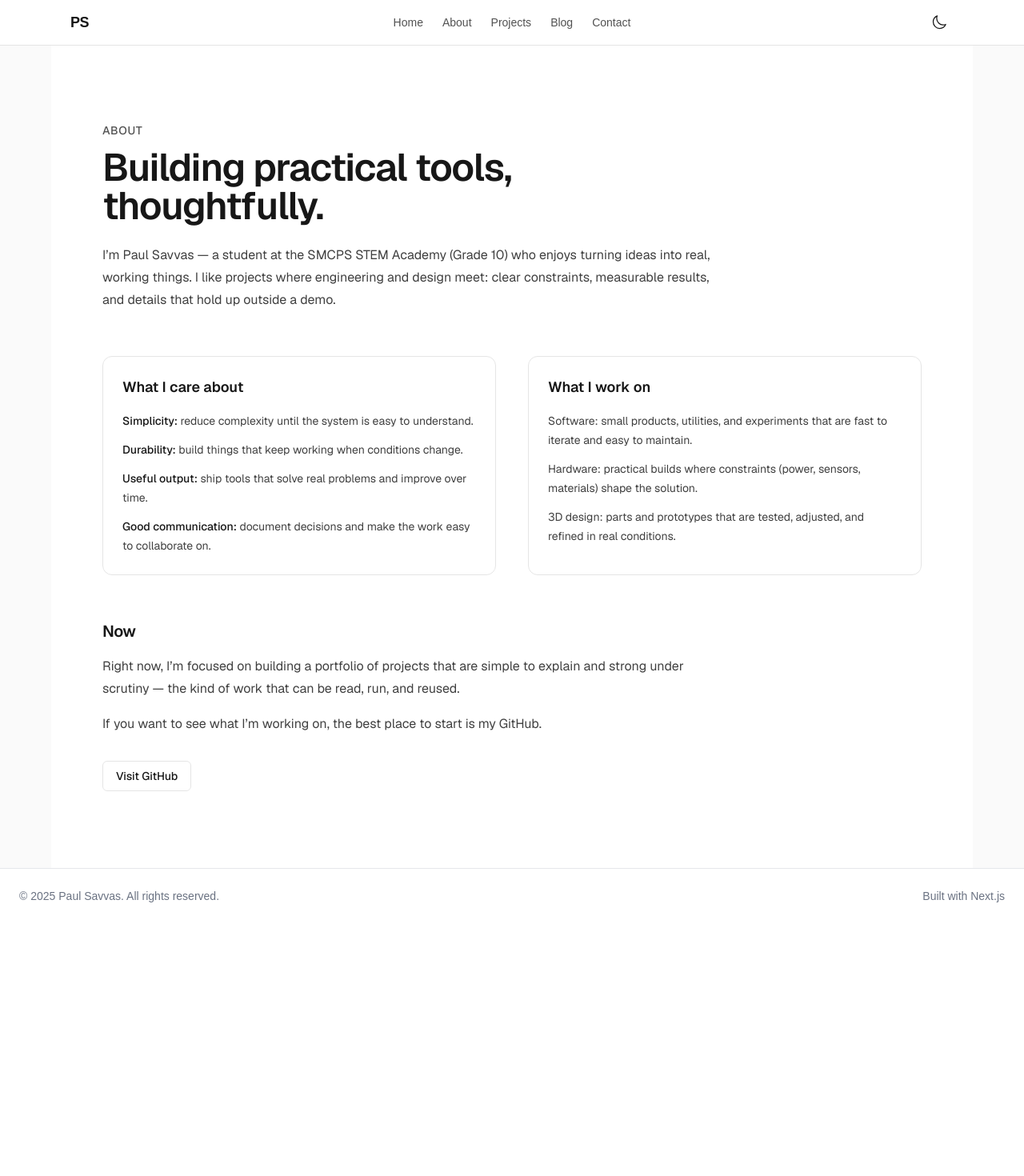
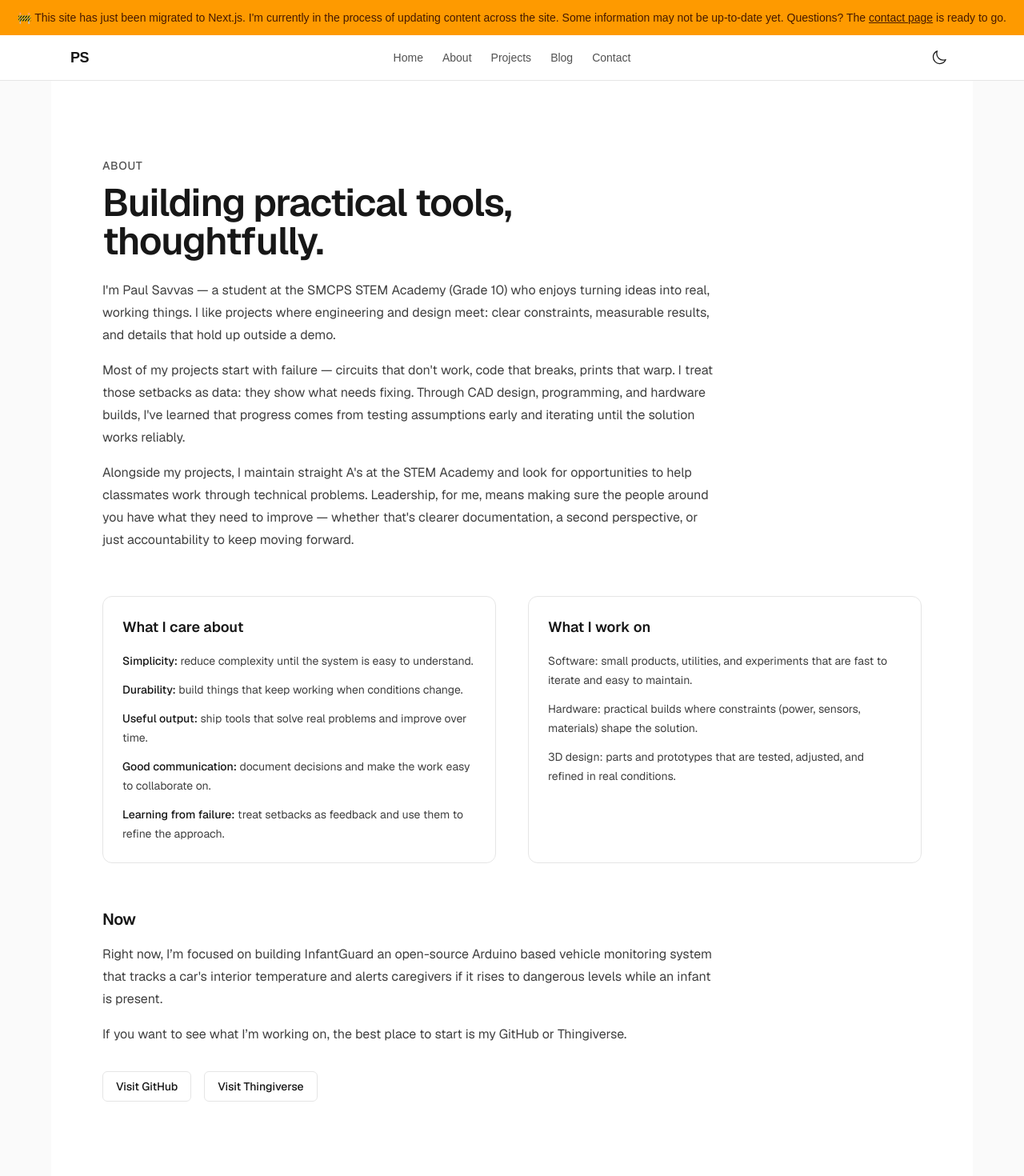
Before and after one commit to Psavvas/paulsavvas.me, a Next.js app: page /about in a window 1280 px wide. Shown: the top 1470 px of the page at 80% size. Before the commit the page ends 1154 px from the top, so only its background shows below. Built offline with nearby package versions, Linux system fonts and the light colour scheme.

Commit message:
Enhance About, Layout, Home, and Projects pages with updated content and links to Thingiverse

```diff
--- a/app/about/page.tsx
+++ b/app/about/page.tsx
@@ -18,10 +18,24 @@ export default function AboutPage() {
             Building practical tools, thoughtfully.
           </h1>
           <p className="mt-6 text-base leading-7 text-neutral-700 dark:text-neutral-300">
-            I’m Paul Savvas — a student at the SMCPS STEM Academy (Grade 10)
+            I'm Paul Savvas — a student at the SMCPS STEM Academy (Grade 10)
             who enjoys turning ideas into real, working things. I like projects
             where engineering and design meet: clear constraints, measurable
             results, and details that hold up outside a demo.
+          </p>
+          <p className="mt-4 text-base leading-7 text-neutral-700 dark:text-neutral-300">
+            Most of my projects start with failure — circuits that don't work,
+            code that breaks, prints that warp. I treat those setbacks as data:
+            they show what needs fixing. Through CAD design, programming, and
+            hardware builds, I've learned that progress comes from testing
+            assumptions early and iterating until the solution works reliably.
+          </p>
+          <p className="mt-4 text-base leading-7 text-neutral-700 dark:text-neutral-300">
+            Alongside my projects, I maintain straight A's at the STEM Academy
+            and look for opportunities to help classmates work through technical
+            problems. Leadership, for me, means making sure the people around you
+            have what they need to improve — whether that's clearer documentation,
+            a second perspective, or just accountability to keep moving forward.
           </p>
         </header>
 
@@ -55,6 +69,12 @@ export default function AboutPage() {
                 </span>{' '}
                 document decisions and make the work easy to collaborate on.
               </li>
+              <li>
+                <span className="font-medium text-neutral-900 dark:text-neutral-100">
+                  Learning from failure:
+                </span>{' '}
+                treat setbacks as feedback and use them to refine the approach.
+              </li>
             </ul>
           </div>
 
@@ -85,17 +105,14 @@ export default function AboutPage() {
           </h2>
           <div className="mt-4 space-y-4 text-base leading-7 text-neutral-700 dark:text-neutral-300">
             <p>
-              Right now, I’m focused on building a portfolio of projects that
-              are simple to explain and strong under scrutiny — the kind of work
-              that can be read, run, and reused.
+              Right now, I’m focused on building InfantGuard an open-source Arduino based vehicle monitoring system that tracks a car's interior temperature and alerts caregivers if it rises to dangerous levels while an infant is present.
             </p>
             <p>
-              If you want to see what I’m working on, the best place to start is
-              my GitHub.
+              If you want to see what I’m working on, the best place to start is my GitHub or Thingiverse.
             </p>
           </div>
 
-          <div className="mt-8">
+            <div className="mt-8 flex gap-4">
             <a
               className="inline-flex items-center justify-center rounded-md border border-neutral-200 bg-white px-4 py-2 text-sm font-medium text-neutral-900 transition-colors hover:bg-neutral-50 dark:border-neutral-800 dark:bg-neutral-950 dark:text-neutral-100 dark:hover:bg-neutral-900 hover-lift"
               href="https://github.com/psavvas"
@@ -104,7 +121,15 @@ export default function AboutPage() {
             >
               Visit GitHub
             </a>
-          </div>
+            <a
+              className="inline-flex items-center justify-center rounded-md border border-neutral-200 bg-white px-4 py-2 text-sm font-medium text-neutral-900 transition-colors hover:bg-neutral-50 dark:border-neutral-800 dark:bg-neutral-950 dark:text-neutral-100 dark:hover:bg-neutral-900 hover-lift"
+              href="https://www.thingiverse.com/psavvas/"
+              target="_blank"
+              rel="noopener noreferrer"
+            >
+              Visit Thingiverse
+            </a>
+            </div>
         </section>
       </main>
     </div>
--- a/app/layout.tsx
+++ b/app/layout.tsx
@@ -62,6 +62,15 @@ export default function RootLayout({
           enableSystem
           enableColorScheme
         >
+          <div className="bg-amber-500 px-4 py-3 text-center text-sm font-medium text-amber-950 dark:bg-amber-600 dark:text-amber-50">
+            <p>
+              🚧 This site has just been migrated to Next.js. I'm currently in the process of updating content across the site. Some information may not be up-to-date yet. Questions? The{' '}
+              <a href="/contact" className="underline hover:text-amber-900 dark:hover:text-amber-100">
+                contact page
+              </a>{' '}
+              is ready to go.
+            </p>
+          </div>
           <Navbar />
           {children}
           <Footer />
--- a/app/page.tsx
+++ b/app/page.tsx
@@ -7,7 +7,6 @@ export default function HomePage() {
             <div className="hero-copy" data-reveal>
               <p className="eyebrow">Student, Engineer, Developer and Leader</p>
               <h1>Paul Savvas</h1>
-              <h2>NOTE: THIS SITE IS A TEMPLATE. NOT ALL CONTENT HAS BEEN UPDATED AND IS ACCURATE.</h2>
               <p className="lede">
                 Hello, I am STEM Academy student who builds practical tools to
                 help the world work better. I combine engineering, design, and
@@ -26,6 +25,22 @@ export default function HomePage() {
                   rel="noopener noreferrer"
                 >
                   GitHub
+                </a>
+                <a
+                  className="button ghost"
+                  href="https://www.thingiverse.com/psavvas"
+                  target="_blank"
+                  rel="noopener noreferrer"
+                >
+                  Thingiverse
+                </a>
+                <a
+                  className="button ghost"
+                  href="https://gravatar.com/psavvas"
+                  target="_blank"
+                  rel="noopener noreferrer"
+                >
+                  Gravatar
                 </a>
               </div>
               <div className="hero-chips">
--- a/app/projects/page.tsx
+++ b/app/projects/page.tsx
@@ -65,6 +65,7 @@ const projects: Project[] = [
 ];
 
 const githubProfileUrl = 'https://github.com/psavvas';
+const thingiverseProfileUrl = 'https://www.thingiverse.com/psavvas';
 
 export default function ProjectsPage() {
   return (
@@ -77,11 +78,9 @@ export default function ProjectsPage() {
           <h1 className="mt-3 text-4xl font-semibold tracking-tight text-neutral-900 dark:text-neutral-100 sm:text-5xl">
             Selected work
           </h1>
-          <p className="mt-6 text-base leading-7 text-neutral-700 dark:text-neutral-300">
-            A growing collection of software, hardware, and 3D design work. I
-            prefer projects that are easy to explain, grounded in constraints,
-            and strong under real-world use.
-          </p>
+            <p className="mt-6 text-base leading-7 text-neutral-700 dark:text-neutral-300">
+            A growing collection of software, hardware, and 3D design work. I'm drawn to projects that can have a positive impact on the world—whether in small, everyday ways or larger initiatives—while staying grounded in real constraints and performing well in practice.
+            </p>
 
           <div className="mt-8">
             <a
@@ -90,7 +89,15 @@ export default function ProjectsPage() {
               target="_blank"
               rel="noopener noreferrer"
             >
-              Browse all projects on GitHub
+              Browse all code projects on GitHub
+            </a>
+            <a
+              className="ml-4 inline-flex items-center justify-center rounded-md border border-neutral-200 bg-white px-4 py-2 text-sm font-medium text-neutral-900 transition-colors hover:bg-neutral-50 dark:border-neutral-800 dark:bg-neutral-950 dark:text-neutral-100 dark:hover:bg-neutral-900 hover-lift"
+              href={thingiverseProfileUrl}
+              target="_blank"
+              rel="noopener noreferrer"
+            >
+              Browse all 3D design projects on Thingiverse
             </a>
           </div>
         </header>
```
